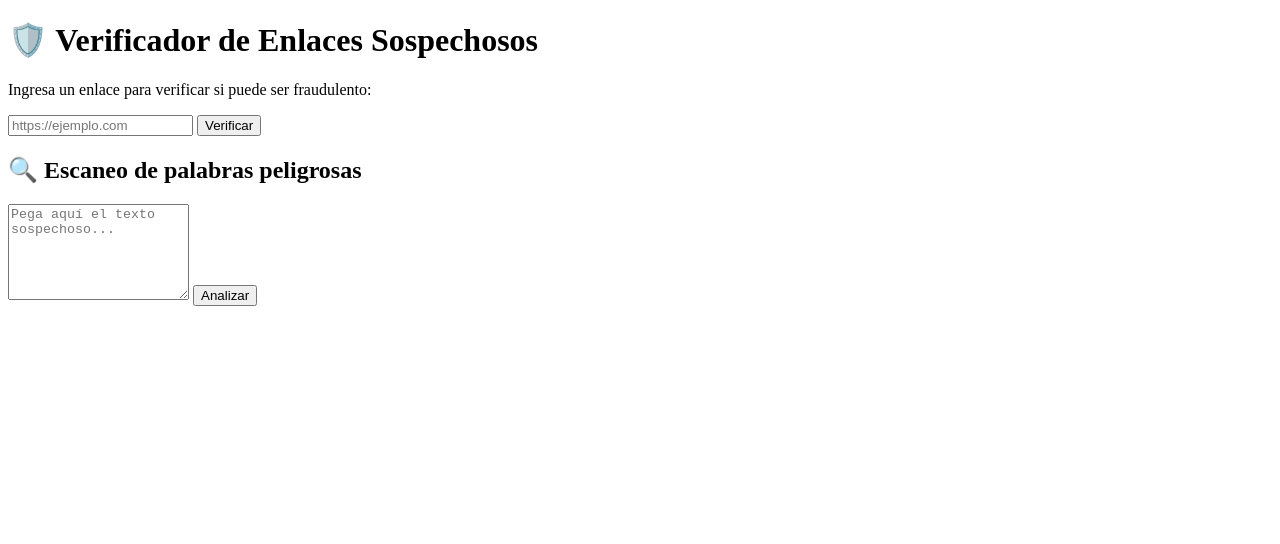
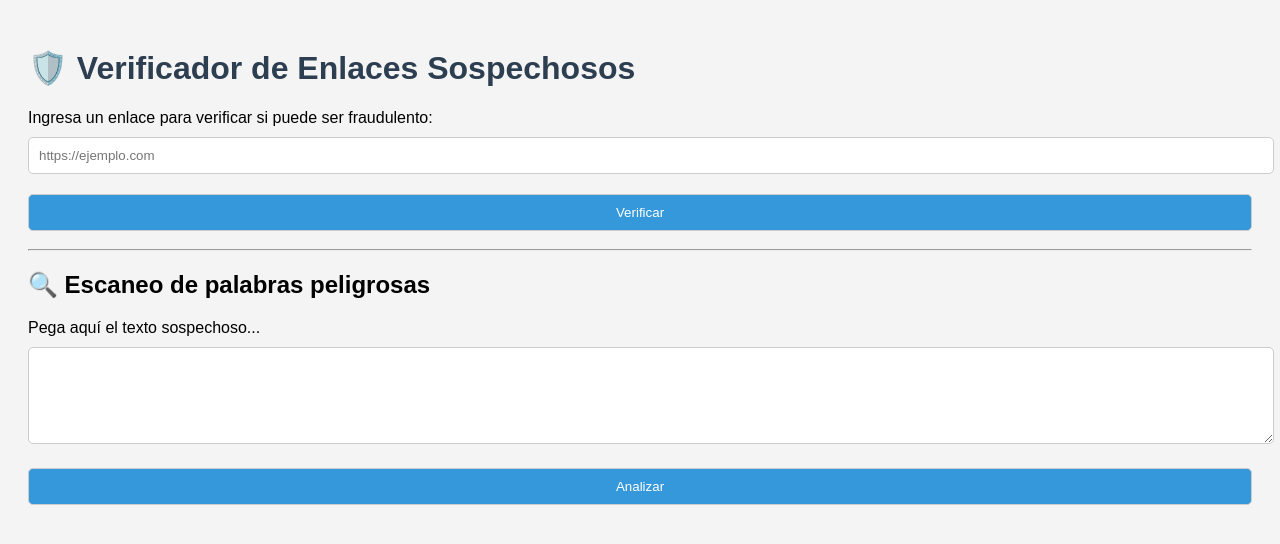
Before and after one commit to programaciongrupo20/verificador-antifraude, a plain HTML site: page index.html in a window 1280 px wide. Drawn offline with Linux system fonts and the light colour scheme.

Commit message:
Update index.html

```diff
--- a/index.html
+++ b/index.html
@@ -2,24 +2,82 @@
 <html lang="es">
 <head>
   <meta charset="UTF-8">
-  <meta name="viewport" content="width=device-width, initial-scale=1.0"/>
-  <title>Verificador Antifraude</title>
-  <link rel="stylesheet" href="style.css">
+  <title>🛡️ Verificador de Enlaces Sospechosos</title>
+  <style>
+    body {
+      font-family: Arial, sans-serif;
+      background-color: #f4f4f4;
+      padding: 20px;
+    }
+    h1 {
+      color: #2c3e50;
+    }
+    textarea, input, button {
+      width: 100%;
+      padding: 10px;
+      margin: 10px 0;
+      border-radius: 5px;
+      border: 1px solid #ccc;
+    }
+    button {
+      background-color: #3498db;
+      color: white;
+      cursor: pointer;
+    }
+    button:hover {
+      background-color: #2980b9;
+    }
+  </style>
 </head>
 <body>
+
   <h1>🛡️ Verificador de Enlaces Sospechosos</h1>
-  <p>Ingresa un enlace para verificar si puede ser fraudulento:</p>
-  <input type="text" id="urlInput" placeholder="https://ejemplo.com"/>
-  <button onclick="verificarURL()">Verificar</button>
 
-  <div id="resultado"></div>
+  <label for="enlace">Ingresa un enlace para verificar si puede ser fraudulento:</label>
+  <input type="text" id="enlace" placeholder="https://ejemplo.com">
+  <button onclick="verificarEnlace()">Verificar</button>
+
+  <hr>
 
   <h2>🔍 Escaneo de palabras peligrosas</h2>
-  <textarea id="textoInput" rows="6" placeholder="Pega aquí el texto sospechoso..."></textarea>
-  <button onclick="resaltarPalabras()">Analizar</button>
+  <label for="texto">Pega aquí el texto sospechoso...</label>
+  <textarea id="texto" rows="5"></textarea>
+  <button onclick="analizarTexto()">Analizar</button>
 
-  <div id="textoResultado"></div>
+  <script>
+    const palabrasPeligrosas = [
+      "urgente", "verifica", "gratis", "regalo", "premio", "felicidades",
+      "click aquí", "haga clic", "inicie sesión", "actualiza", "actualización",
+      "confirmar cuenta", "bloqueada", "cuenta suspendida", "problema con su cuenta",
+      "seguridad", "acceso no autorizado", "clave", "contraseña", "pago fallido",
+      "transacción fallida", "factura pendiente", "soporte técnico", "reembolso",
+      "bonificación", "dinero fácil", "transferencia", "banco", "tarjeta de crédito",
+      "número de tarjeta", "verificación de identidad", "responde ahora", "no ignores",
+      "última oportunidad", "acceso inmediato", "oferta limitada", "sorteo", "ganador",
+      "confirma ahora", "datos personales", "haz clic abajo", "información sensible",
+      "inicio de sesión", "correo no verificado", "vencimiento", "recupera tu cuenta",
+      "te han hackeado", "hemos detectado", "resetea tu contraseña"
+    ];
 
-  <script src="script.js"></script>
+    function analizarTexto() {
+      const texto = document.getElementById("texto").value.toLowerCase();
+      const detectadas = palabrasPeligrosas.filter(p => texto.includes(p));
+
+      if (detectadas.length > 0) {
+        alert("⚠️ Se detectaron palabras sospechosas:\n\n" + detectadas.join(", "));
+      } else {
+        alert("✅ No se detectaron palabras sospechosas.");
+      }
+    }
+
+    function verificarEnlace() {
+      const enlace = document.getElementById("enlace").value.toLowerCase();
+      if (enlace.includes("login") || enlace.includes("verifica") || enlace.includes("regalo")) {
+        alert("⚠️ El enlace contiene posibles palabras sospechosas.");
+      } else {
+        alert("✅ El enlace no parece contener palabras peligrosas.");
+      }
+    }
+  </script>
 </body>
 </html>
```
